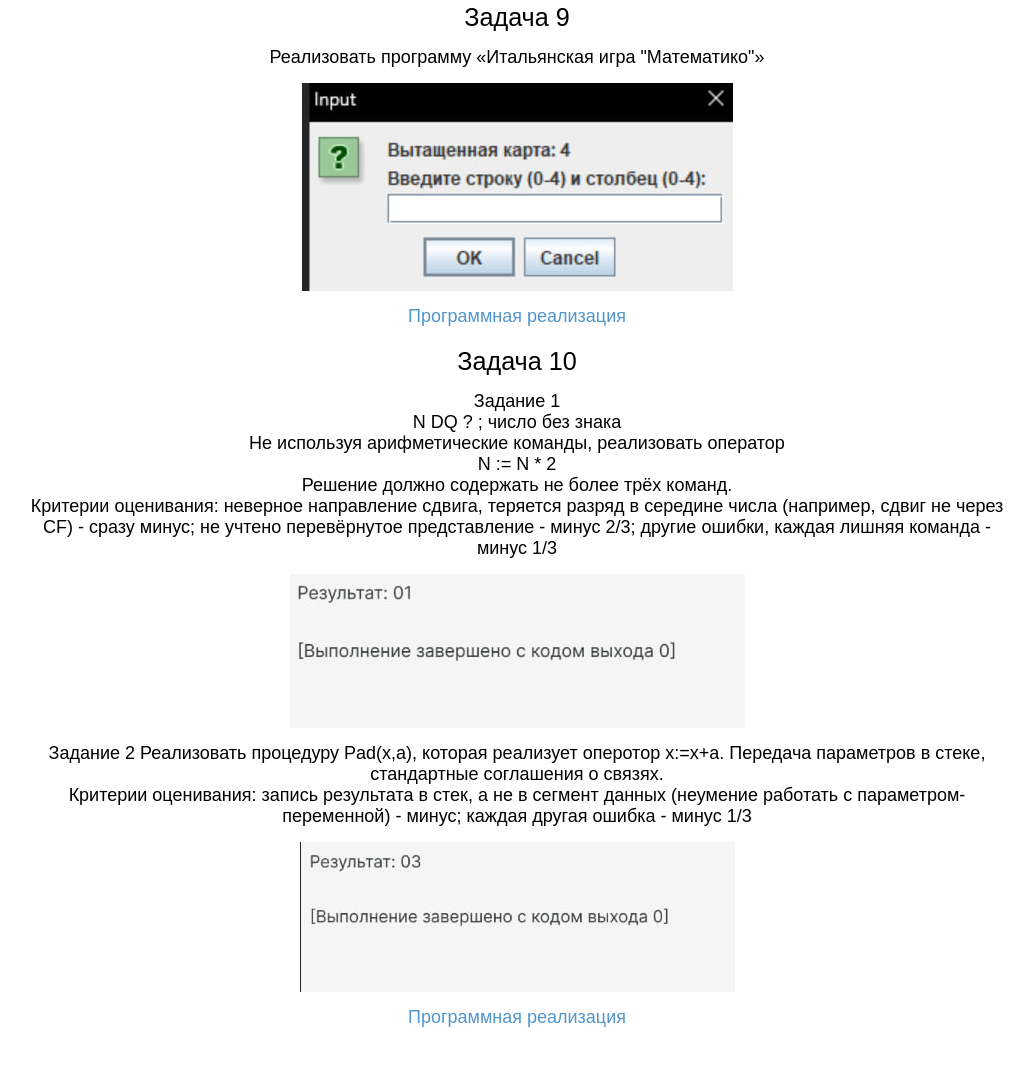
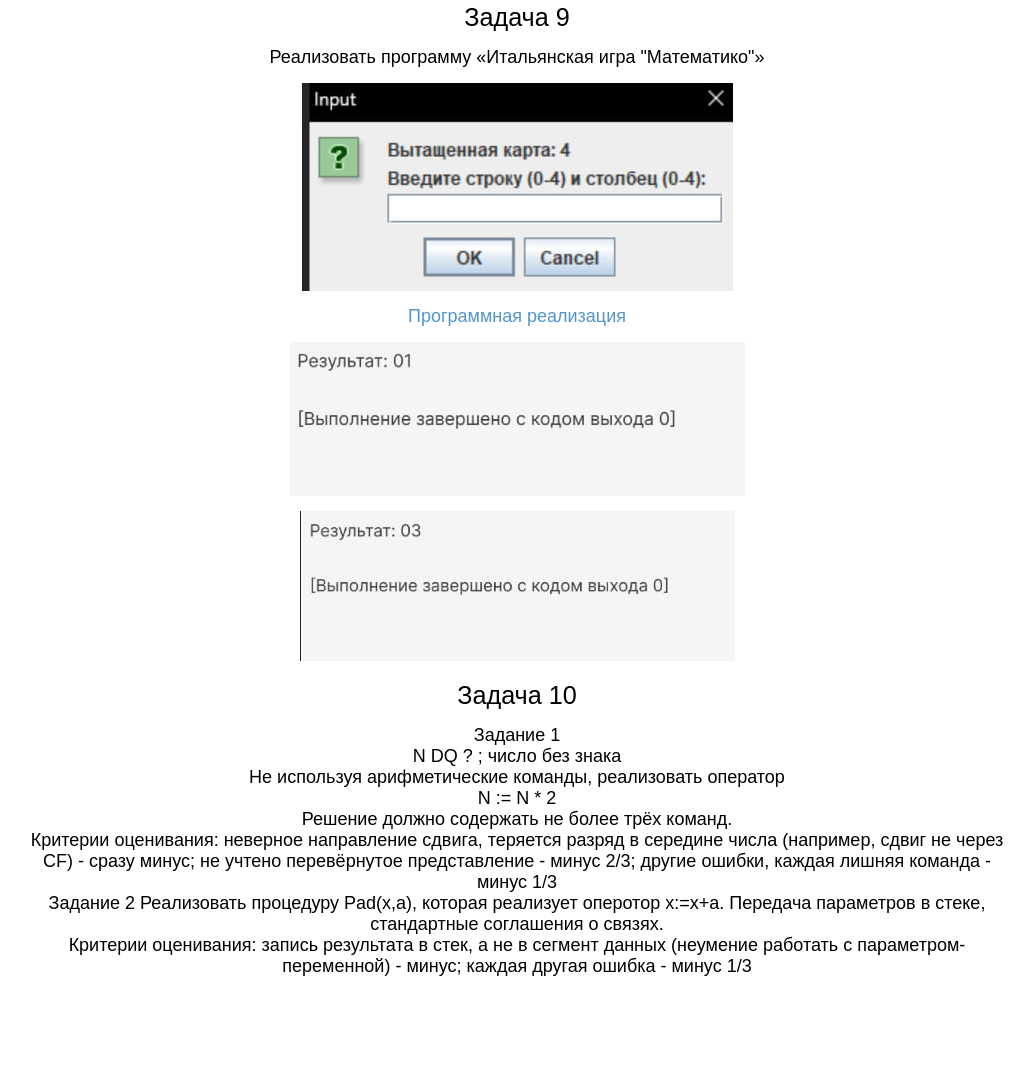
Before and after one commit to Aragam113/praktika, a website built with Vite: page web-site/modules.html in a window 1280 px wide. Shown: the part 7615-8681 px from the top of the page, without its empty margins (123-1157 px from the left). After the commit the page ends 8642 px from the top, so only its background shows below. Built offline with nearby package versions, Linux system fonts and the light colour scheme.

Commit message:
Update modules.html

```diff
--- a/web-site/modules.html
+++ b/web-site/modules.html
@@ -170,6 +170,15 @@
                     <a class="text-url" href="https://github.com/Aragam113/praktika/tree/main/src/task7_8_9">Программная реализация</a>
                 </li>
 
+                <li>
+                    <img src="photo/modules/result9_1.png" alt="Picture" class="task-list-image">
+                </li>
+
+
+                <li>
+                    <img src="photo/modules/result9_2.png" alt="Picture" class="task-list-image">
+                </li>
+
             </ul>
         </div>
 
@@ -186,23 +195,12 @@
                     каждая лишняя команда - минус 1/3
                 </li>
 
-                <li>
-                    <img src="photo/modules/result9_1.png" alt="Picture" class="task-list-image">
-                </li>
 
                 <li>Задание
                     2 Реализовать процедуру Pad(x,а), которая реализует оперотор х:=x+а. Передача параметров в стеке, стандартные соглашения о связях.<br/>
                     Критерии оценивания: запись результата в стек, а не в сегмент данных (неумение работать с параметром-переменной) - минус; каждая
                     другая ошибка - минус 1/3
 
-                </li>
-
-                <li>
-                    <img src="photo/modules/result9_2.png" alt="Picture" class="task-list-image">
-                </li>
-
-                <li>
-                    <a class="text-url" href="https://github.com/Aragam113/praktika/tree/main/src/task7_8_9">Программная реализация</a>
                 </li>
 
 
```
